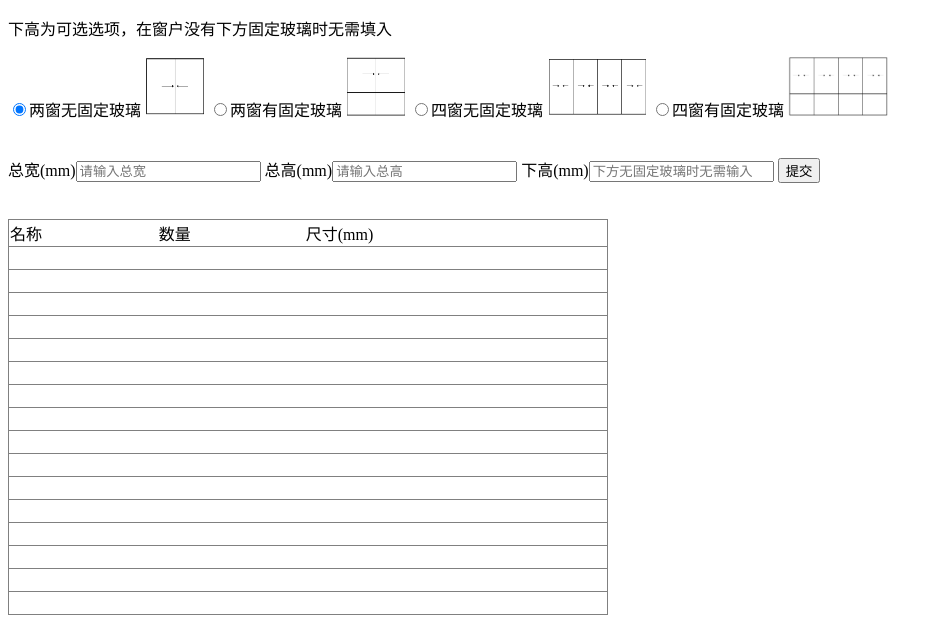
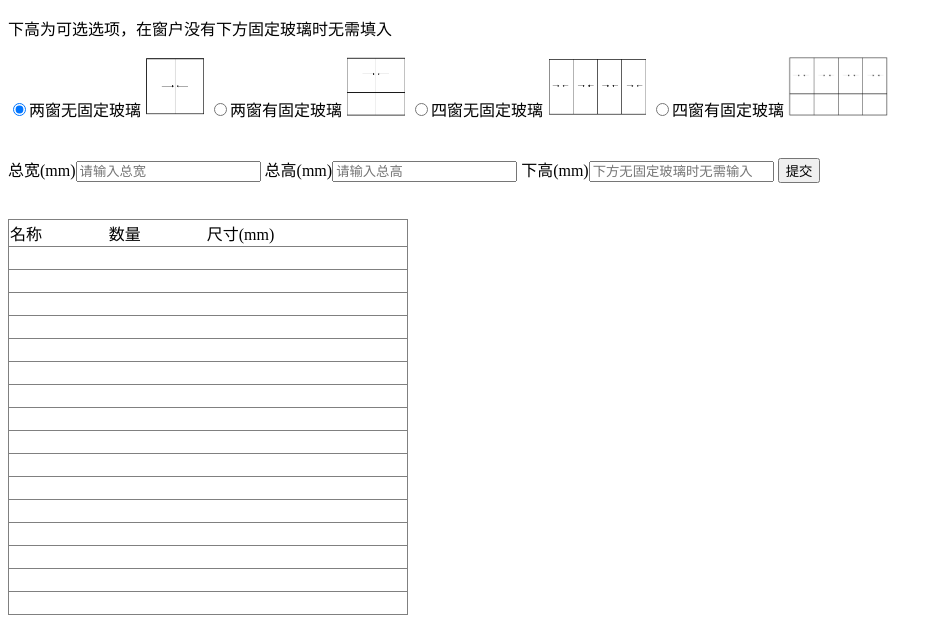
Before and after one commit to jaypiper/yhj, a plain HTML site: page index.html in a window 1280 px wide. Shown: the part 119-750 px from the top of the page, without its empty margins (0-943 px from the left). Drawn offline with Linux system fonts and the light colour scheme.

Commit message:
Update index.html

```diff
--- a/index.html
+++ b/index.html
@@ -252,7 +252,7 @@
         <span>下高(mm)</span><input id="inc" type="text" placeholder="下方无固定玻璃时无需输入">
         <button type="button" value="提交" onclick="compute()">提交</button>
     </form><br><br>
-    <table border="1" rules="rows" width="600" >
+    <table border="1" rules="rows" width="400" >
       <tr>
         <td>名称</td><td>数量</td><td>尺寸(mm)</td>
       </tr>
```
